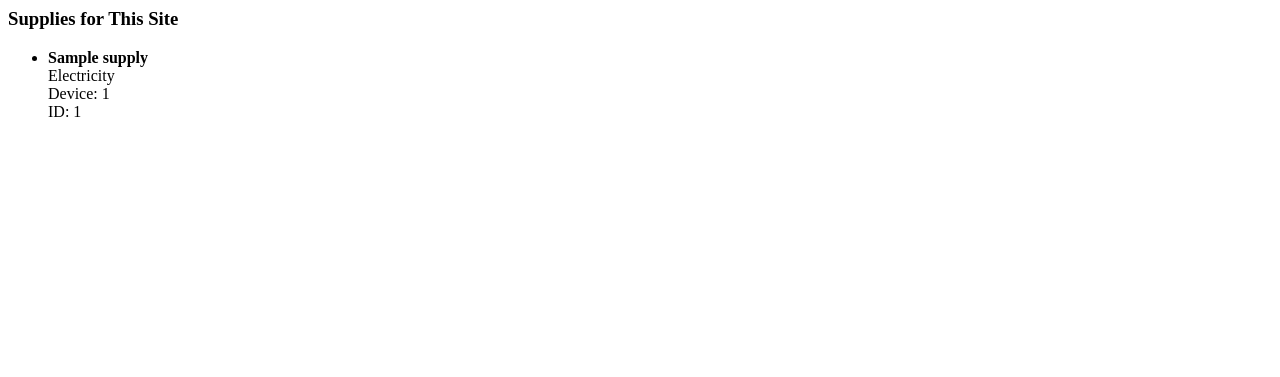
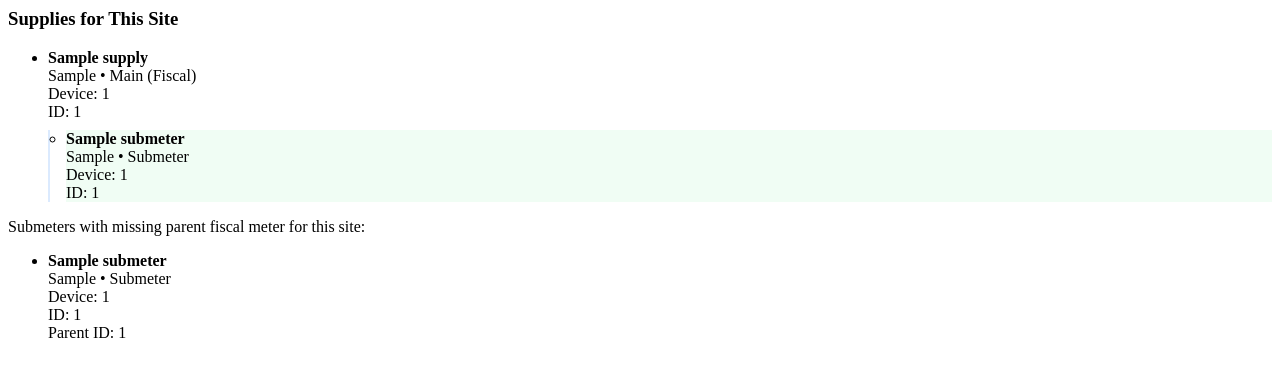
Before and after one commit to tuncnoyan/enerlytix, a Django app: template django_app/templates/sitesync/supply_list.html in a window 1280 px wide. Shown: the top 377 px of the page. Run offline with Django 5.2, Linux system fonts and the light colour scheme; tables that the repository leaves empty hold one stand-in row (values such as "Sample post"); the template is opened without the code that fills it: values that come from a table or form of the project are taken from there, most other values are stand-ins (such as "Sample title", 1, 10 or a date in 2020).

Commit message:
fiscal submeter structure added

```diff
--- a/django_app/sitesync/models.py
+++ b/django_app/sitesync/models.py
@@ -79,6 +79,13 @@
         null=True,
         help_text="Device ID (meter/sensor identifier)"
     )
+    parent_account_id = models.CharField(
+        max_length=255,
+        blank=True,
+        null=True,
+        db_index=True,
+        help_text="Parent fiscal meter account ID from Etainabl parentAccountId"
+    )
     created_at = models.DateTimeField(auto_now_add=True)
     updated_at = models.DateTimeField(auto_now=True)
 
@@ -87,6 +94,7 @@
         indexes = [
             models.Index(fields=['external_id']),
             models.Index(fields=['site', 'name']),
+            models.Index(fields=['site', 'parent_account_id']),
         ]
 
     def __str__(self):
--- a/django_app/sitesync/serializers.py
+++ b/django_app/sitesync/serializers.py
@@ -22,6 +22,7 @@
             'utility_type',
             'utility_type_display',
             'device_id',
+            'parent_account_id',
             'created_at',
             'updated_at',
         ]
--- a/django_app/templates/sitesync/supply_list.html
+++ b/django_app/templates/sitesync/supply_list.html
@@ -1,18 +1,58 @@
 {% if supplies %}
     <div class="supply-list">
         <h3>Supplies for This Site</h3>
+        {% if fiscal_supplies %}
             <ul class="supply-items">
-            {% for supply in supplies %}
+                {% for fiscal in fiscal_supplies %}
                     <li class="supply-item">
-                    <div class="supply-name"><strong>{{ supply.name }}</strong></div>
-                    <div class="supply-type">{{ supply.get_utility_type_display }}</div>
-                    {% if supply.device_id %}
-                        <div class="supply-device">Device: {{ supply.device_id }}</div>
+                        <div class="supply-name"><strong>{{ fiscal.supply.name }}</strong></div>
+                        <div class="supply-type">{{ fiscal.supply.get_utility_type_display }} • Main (Fiscal)</div>
+                        {% if fiscal.supply.device_id %}
+                            <div class="supply-device">Device: {{ fiscal.supply.device_id }}</div>
                         {% endif %}
-                    <div class="supply-id small">ID: {{ supply.external_id }}</div>
+                        <div class="supply-id small">ID: {{ fiscal.supply.external_id }}</div>
+
+                        {% if fiscal.submeters %}
+                            <ul class="supply-items" style="margin-top: 0.6rem; padding-left: 1rem; border-left: 2px solid #dbeafe;">
+                                {% for submeter in fiscal.submeters %}
+                                    <li class="supply-item" style="border-left-color: #0f766e; background: #f0fdf4;">
+                                        <div class="supply-name"><strong>{{ submeter.name }}</strong></div>
+                                        <div class="supply-type">{{ submeter.get_utility_type_display }} • Submeter</div>
+                                        {% if submeter.device_id %}
+                                            <div class="supply-device">Device: {{ submeter.device_id }}</div>
+                                        {% endif %}
+                                        <div class="supply-id small">ID: {{ submeter.external_id }}</div>
                                     </li>
                                 {% endfor %}
                             </ul>
+                        {% endif %}
+                    </li>
+                {% endfor %}
+            </ul>
+        {% else %}
+            <div class="supply-empty">
+                <p>No main (fiscal) meters found for this site.</p>
+            </div>
+        {% endif %}
+
+        {% if orphan_submeters %}
+            <div class="supply-empty" style="margin-top: 0.8rem;">
+                <p>Submeters with missing parent fiscal meter for this site:</p>
+            </div>
+            <ul class="supply-items">
+                {% for submeter in orphan_submeters %}
+                    <li class="supply-item" style="border-left-color: #f59e0b;">
+                        <div class="supply-name"><strong>{{ submeter.name }}</strong></div>
+                        <div class="supply-type">{{ submeter.get_utility_type_display }} • Submeter</div>
+                        {% if submeter.device_id %}
+                            <div class="supply-device">Device: {{ submeter.device_id }}</div>
+                        {% endif %}
+                        <div class="supply-id small">ID: {{ submeter.external_id }}</div>
+                        <div class="supply-id small">Parent ID: {{ submeter.parent_account_id }}</div>
+                    </li>
+                {% endfor %}
+            </ul>
+        {% endif %}
     </div>
 {% else %}
     <div class="supply-empty">
```
Also changed, not shown: django_app/sitesync/services.py (+12 -0 lines), django_app/sitesync/tests/test_supply_endpoints.py (+3 -1 lines), django_app/sitesync/tests/test_supply_list_view.py (+19 -0 lines), django_app/sitesync/tests/test_sync_payload_variants.py (+2 -0 lines), django_app/sitesync/views.py (+36 -0 lines), django_app/sitesync/migrations/0002_supply_parent_account_id.py (added). Lines whose indentation alone changed are shown as unchanged.
